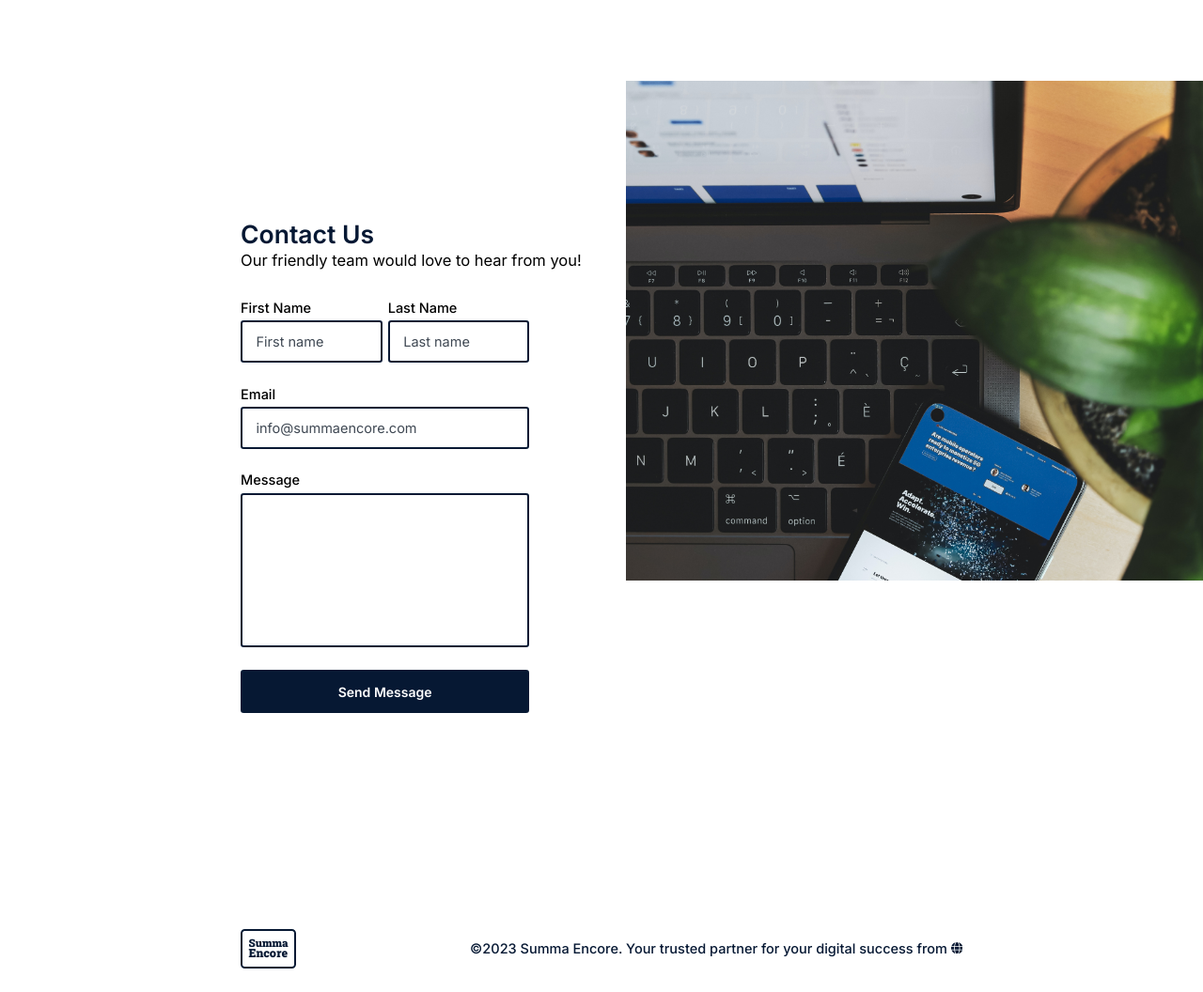
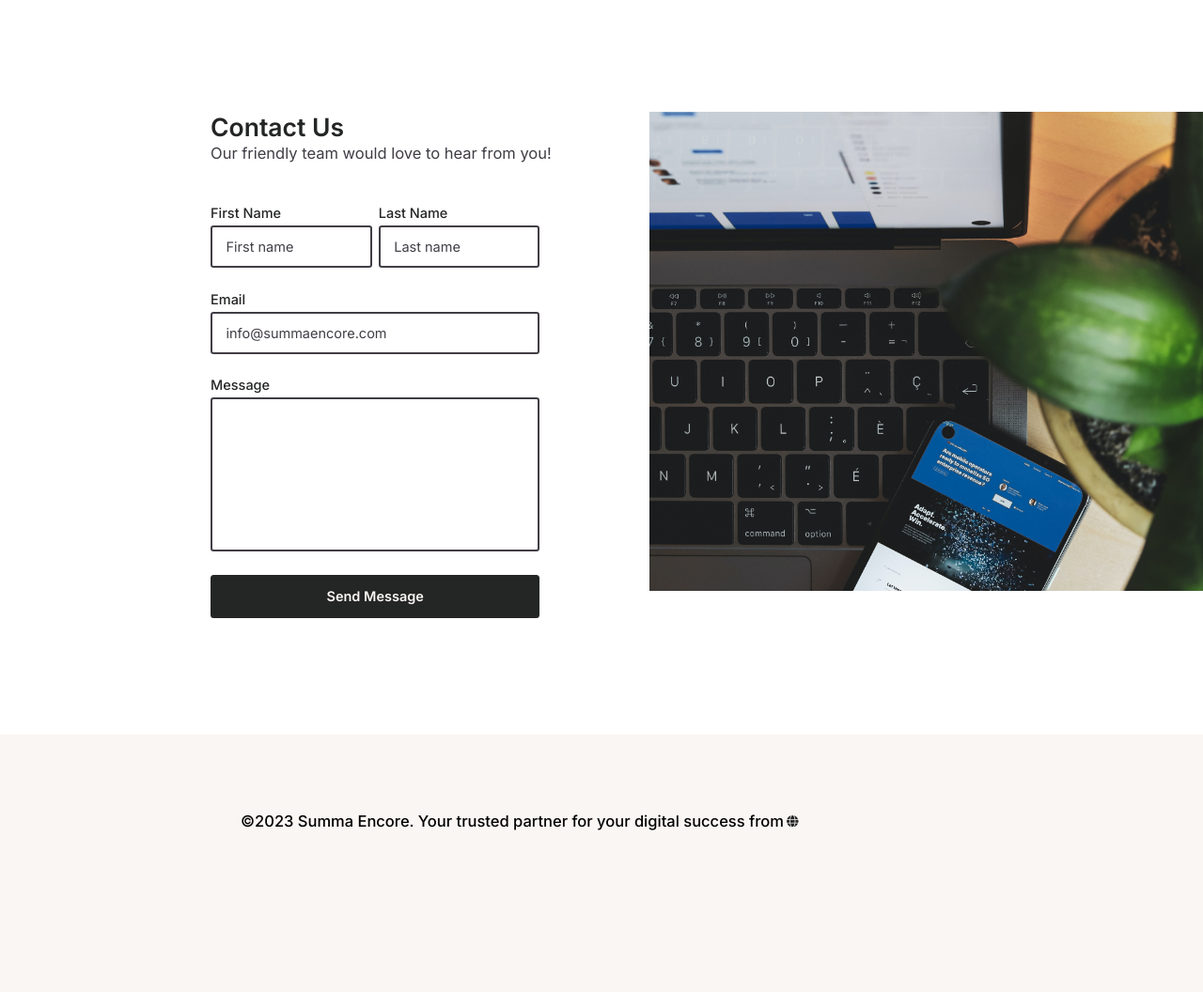
Before and after one commit to 2h311/summa-encore, a Flask app: page / in a window 1280 px wide. Shown: the part 3077-4133 px from the top of the page at 94% size. After the commit the page ends 3961 px from the top, so only its background shows below. Run offline with Flask 3, Linux system fonts and the light colour scheme; some web fonts are replaced.

Commit message:
made more progress with the blog on the page

```diff
--- a/summa/__init__.py
+++ b/summa/__init__.py
@@ -7,8 +7,7 @@ load_dotenv()
 app = Flask(__name__)
 app.config["HYGRAPH_TOKEN"] = os.getenv("HYGRAPH_TOKEN")
 app.config["HYGRAPH_ENDPOINT"] = os.getenv("HYGRAPH_ENDPOINT")
-
-# from .reposiytory import post
+from .repository import post
 
 
 @app.route("/")
@@ -51,7 +50,7 @@ def index():
 
 @app.route("/blog")
 def blog():
-    return render_template("blog.html", context={"title": ""})
+    return render_template("blog.html", title="")
 
 
 @app.route("/careers")
--- a/summa/static/css/styles.css
+++ b/summa/static/css/styles.css
@@ -17,15 +17,21 @@ body {
   font-family: "Inter", "Poppins", "Russo One", "Roboto Slab", serif, sans-serif;
 }
 
+:root {
+  --light-yellow: #FAF6F4;
+  --dark-grey-1: #413D45;
+  --dark-grey-2: #242525;
+}
+
 .about {
   max-width: 100%;
   width: 100%;
-  background-color: rgba(247, 243, 237, 0.836);
+  background-color: var(--light-yellow);
 }
 .about__inner {
-  width: 32%;
+  width: 36%;
   margin: 0 auto;
-  padding: 12.25rem 0;
+  padding: 14rem 0;
 }
 .about__title {
   display: flex;
@@ -45,24 +51,25 @@ body {
 .about__heading-2 {
   font-size: 4.25rem;
   font-weight: 800;
-  color: #061833;
+  color: var(--dark-grey-2);
 }
 .about__heading-3 {
   font-size: 2.42rem;
   font-weight: 600;
-  color: #061833;
+  color: var(--dark-grey-2);
   margin-bottom: 0.65rem;
 }
 .about__text {
   font-size: 1.92rem;
   font-weight: 300;
-  color: #3f4853;
+  color: var(--dark-grey-2);
   line-height: 1.52;
 }
 
 .contact {
   width: 100%;
   max-width: 100%;
+  margin-bottom: 12.4rem;
 }
 .contact__inner {
   width: 100%;
@@ -70,15 +77,14 @@ body {
   justify-content: flex-end;
 }
 .contact__left {
-  width: 32%;
+  width: 36.5%;
   display: flex;
   flex-direction: column;
   justify-content: center;
-  gap: 3.2rem;
+  gap: 4.45rem;
 }
 .contact__right {
-  height: 82rem;
-  width: 48%;
+  width: 46%;
   background-image: url("/static/images/laptop-and-plant.jpg");
   background-repeat: no-repeat;
   background-position: top;
@@ -87,10 +93,11 @@ body {
 .contact__heading {
   font-size: 2.65rem;
   font-weight: 600;
-  color: #061833;
+  color: var(--dark-grey-2);
 }
 .contact__text {
   font-size: 1.65rem;
+  color: var(--dark-grey-1);
 }
 .contact__form {
   font-size: 1.45rem;
@@ -101,6 +108,7 @@ body {
 }
 .contact-label {
   font-weight: 500;
+  color: var(--dark-grey-2);
 }
 .contact-form__group {
   display: flex;
@@ -121,7 +129,7 @@ body {
   gap: 0.2rem;
 }
 .contact__input::placeholder {
-  color: #3f4853;
+  color: var(--dark-grey-1);
 }
 .contact__input:focus {
   outline: none;
@@ -131,12 +139,15 @@ body {
   font-size: 1.45rem;
   padding: 1.2rem 1.45rem;
   border-radius: 3.25px;
-  border: 2px solid #061833;
+  border: 2px solid var(--dark-grey-1);
 }
 .contact__message {
   resize: none;
 }
 
+.footer {
+  background-color: var(--light-yellow);
+}
 .footer__inner {
   width: 60%;
   margin: 0 auto;
@@ -147,29 +158,14 @@ body {
   justify-content: space-between;
 }
 .footer__right {
-  font-size: 1.45rem;
+  font-size: 1.65rem;
   font-weight: 500;
-  color: #061833;
   display: inherit;
   align-items: center;
   gap: 0.35rem;
 }
 .footer__right svg {
-  fill: #061833;
-}
-.footer__text {
-  font-size: 1.15rem;
-  line-height: 1rem;
-  color: #061833;
-  background-color: #fff;
-  border-radius: 4.5px;
-  border: 2px solid #061833;
-  font-family: "Roboto Slab", "Russo One", serif, sans-serif;
-  padding: 8.5px 6.5px;
-  width: fit-content;
-}
-.footer__text-right {
-  font-size: 1.25rem;
+  fill: var(--dark-grey-2);
 }
 
 .nav {
@@ -343,10 +363,11 @@ body {
 .btn {
   padding: 1rem 1.6rem;
   font-weight: 600;
-  font-size: 1.4rem;
-  color: #061833;
-  border: 2.3px solid #061833;
-  background-color: #fff;
+  font-size: 1.45rem;
+  color: var(--dark-grey-2);
+  border: 2.3px solid var(--dark-grey-2);
+  border-radius: 50px;
+  background-color: var(--light-yellow);
   font-family: "Inter", "Poppins", sans-serif;
   transition: all 0.2s ease-in;
   cursor: pointer;
@@ -362,18 +383,19 @@ body {
   font-size: 1.65rem;
 }
 .btn--contact-us:hover, .btn--contact-us--2:hover {
-  color: #fff;
-  background-color: #061833;
+  color: var(--light-yellow);
+  background-color: var(--dark-grey-2);
 }
 .btn--message {
-  color: #fff;
-  background-color: #061833;
-  border-radius: 3.25px;
+  color: var(--light-yellow);
+  background-color: var(--dark-grey-2);
+  border-radius: 3.5px;
   padding: 1.25rem 1.6rem;
 }
 .btn--message:hover {
-  background-color: #061833;
-  color: #dce1e7;
+  background-color: var(--dark-grey-1);
+  color: var(--light-yellow);
+  border-color: var(--dark-grey-1);
 }
 
 /*# sourceMappingURL=styles.css.map */
--- a/summa/static/scss/_base.scss
+++ b/summa/static/scss/_base.scss
@@ -17,3 +17,9 @@ html {
 body {
   font-family: "Inter", "Poppins", "Russo One", "Roboto Slab", serif, sans-serif;
 }
+
+:root{
+  --light-yellow: #FAF6F4;
+  --dark-grey-1: #413D45;
+  --dark-grey-2: #242525;
+}
--- a/summa/templates/footer.html
+++ b/summa/templates/footer.html
@@ -2,13 +2,6 @@
 <!-- footer -->
 <footer class="footer">
   <div class="footer__inner">
-    <div class="footer__left">
-      <h1 class="footer__text">
-        <span class="footer__text-left">Summa</span><br>
-        <span class="footer__text-right">Encore</span>
-      </h1>
-    </div>
-
     <div class="footer__right">
       <span class="footer__right-copy js-footer-copy"></span>
       <span>
--- a/summa/templates/index.html
+++ b/summa/templates/index.html
@@ -40,12 +40,15 @@
 <!-- inpage blog posts -->
 {% block blogs %}
 <section class="posts">
+  <div class="posts__heading">
+    <h2 class="heading-2">Recent Blog Posts</h2>
+  </div>
   <div class="posts__inner">
     {% with firstpost=posts[0] %}
       <div class="posts__left">
         <div class="post__1">
-          <div class="post__1-image" style="width: 100%; height: 56rem; overflow: hidden; background-color: aqua;">
-            <img src="{{ firstpost['images']['url'] }}" alt="" class="" style="width: 200%; object-fit: cover;">
+          <div class="post__1-image">
+            <img src="{{ firstpost['images']['url'] }}" alt="{{ firstpost['slug'] }}">
           </div>
           <div class="post__1-text-div">
             <p class="post__date">Zac Sawyer &middot; {{ firstpost['createdAt'] }}</p>
@@ -60,16 +63,17 @@
         {% for post in posts[1:] %}
           <div class="posts__div">
             <div class="posts__div-image">
-              <img src="{{ post['images']['url'] }}" alt="" class="posts__image">
+              <img src="{{ post['images']['url'] }}" alt="{{ post['slug'] }}" class="posts__image">
             </div>
             <div class="posts__div-text">
-              {{ post }}
+              <p class="post__date">Zac Sawyer &middot; {{ post['createdAt'] }}</p>
+              <h3 class="heading-3">{{ post['title'] }}</h3>
+              <p class="post__description">{{ post['description'] }}</p>
             </div>
           </div>
         {% endfor %}
       </div>
   </div>
-
 </section>
 {% endblock blogs %}
 <!-- end of inpage blog posts -->
```
Also changed, not shown: other parts of summa/static/css/styles.css (+47 -23 lines), summa/static/scss/_about.scss (+7 -7 lines), summa/static/scss/_btn.scss (+13 -11 lines), summa/static/scss/_contacts.scss (+9 -7 lines), summa/static/scss/_footer.scss (+4 -19 lines), summa/static/scss/_general.scss (+47 -22 lines), summa/static/scss/_navbar.scss (+4 -4 lines), 1 other file.
